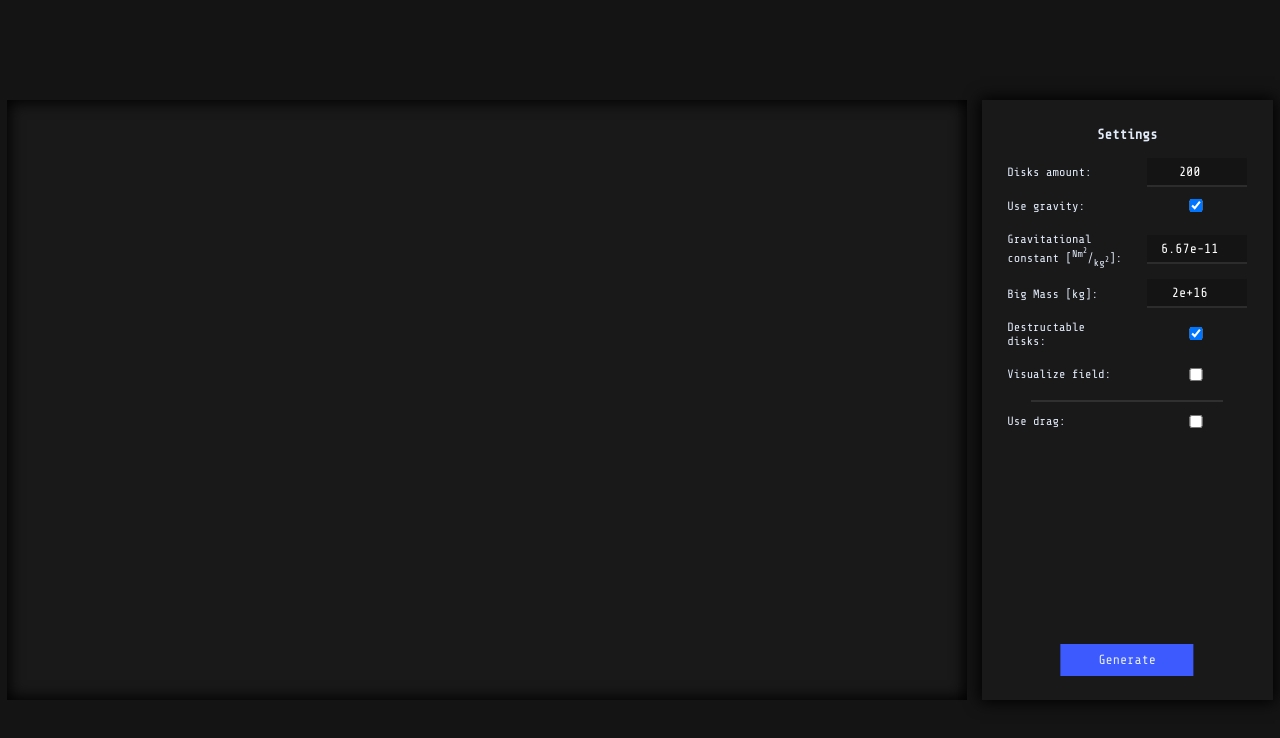
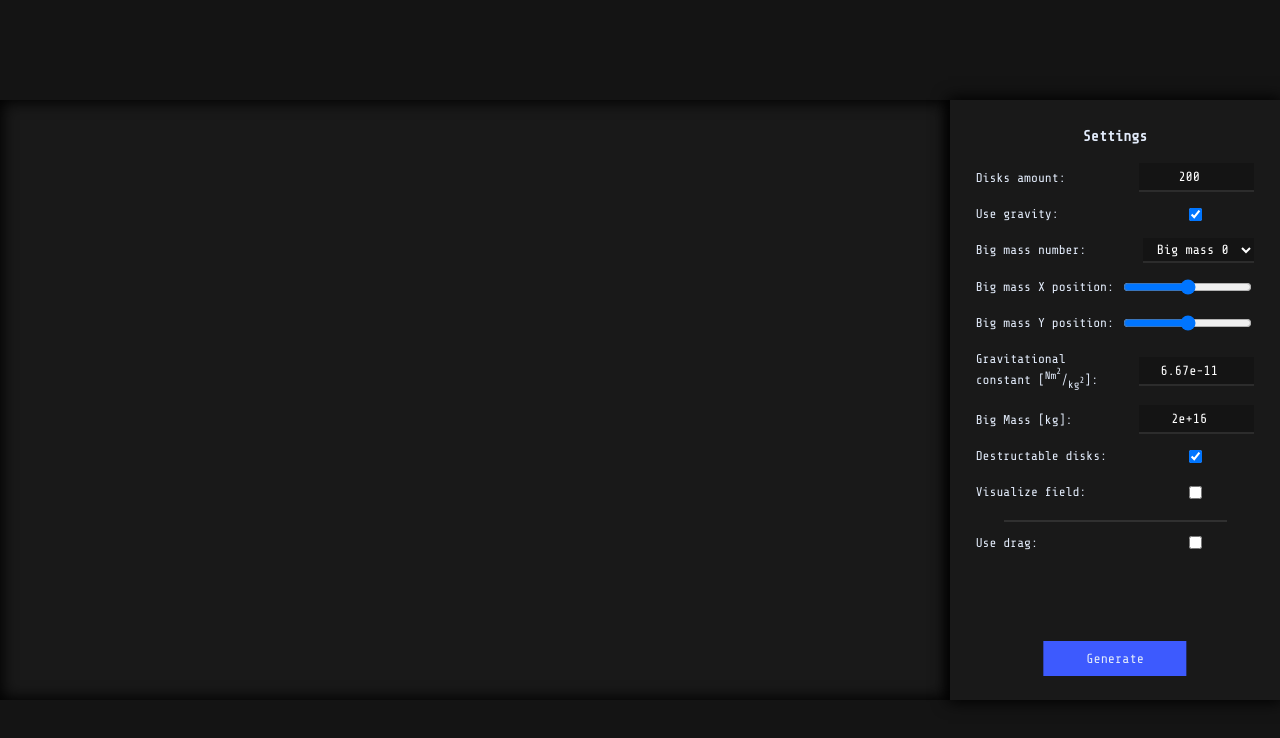
Before and after one commit to Robert-Kurczak/disk-simulation, a React (Create React App) app: page / in a window 1280 px wide. Both pictures are taken after a click on the checkbox 1196 px from the left and 205 px from the top of the page. Shown: the top 738 px of the page. Built offline with nearby package versions, Linux system fonts and the light colour scheme.

Commit message:
one source of truth, gravity position setting

```diff
--- a/src/components/MainCanvas/Simulation/SimulationCanvas.ts
+++ b/src/components/MainCanvas/Simulation/SimulationCanvas.ts
@@ -81,6 +81,11 @@ class SimulationCanvas{
 				6.67e-11,
 				new Vector2(this.width / 2, this.height / 2),
 				2e16
+			),
+			new GravityField(
+				6.67e-11,
+				new Vector2(this.width / 4, this.height / 4),
+				2e16
 			)
 		);
 
@@ -95,9 +100,10 @@ class SimulationCanvas{
 	}
 
 	//---Setters---
+	public setGravityFieldPosition(value: Vector2, fieldID: number){this.gravityFields[fieldID].fieldCenter = value}
 	public setDestructableDisks(value: boolean){this.destructableDisks = value}
-	public setGconstant(value: number){this.gravityFields[0].gConstant = value}
-	public setBigMass(value: number){this.gravityFields[0].mass = value}
+	public setGconstant(value: number, fieldID: number){this.gravityFields[fieldID].gConstant = value}
+	public setBigMass(value: number, fieldID: number){this.gravityFields[fieldID].mass = value;}
 	public setUseGravity(value: boolean){this.useGravity = value}
 
 	public setNormalViscosity(value: number){this.dragFields[0].normalViscosity = value}
@@ -110,10 +116,12 @@ class SimulationCanvas{
 	//---Getters---
 	public getWidth(){return this.width}
 	public getHeight(){return this.height}
+	public getGravityFieldsAmount(){return this.gravityFields.length}
+	public getGravityFieldPosition(fieldID: number){return this.gravityFields[fieldID].fieldCenter}
 
 	public getDestructableDisks(){return this.destructableDisks}
-	public getGconstant(){return this.gravityFields[0].gConstant}
-	public getBigMass(){return this.gravityFields[0].mass}
+	public getGconstant(fieldID: number){return this.gravityFields[fieldID].gConstant}
+	public getBigMass(fieldID: number){return this.gravityFields[fieldID].mass}
 	public getUseGravity(){return this.useGravity}
 
 	public getNormalViscosity(){return this.dragFields[0].normalViscosity}
@@ -268,15 +276,12 @@ class SimulationCanvas{
 		for(let field of this.gravityFields){
 			for(let y = 0; y < this.height; y++){
 				for(let x = 0 ; x < this.width; x++){
-					const potential: number = field.gConstant * field.mass / (field.getDistance(new Vector2(x, y)) + 0.01);
-
-					//TODO scale based on max radius
-					const scaledPotential = potential / 100;
+					const normalizedPotential = (100 / (field.getDistance(new Vector2(x, y)) + 100)) * 255;
 
 					const index: number = (y * this.width + x) * 4;
 
 					//R
-					fieldImg.data[index + 0] += scaledPotential;
+					fieldImg.data[index + 0] += normalizedPotential;
 					//G
 					fieldImg.data[index + 1] = 0;
 					//B
--- a/src/components/SettingsPanel/SettingsPanel.tsx
+++ b/src/components/SettingsPanel/SettingsPanel.tsx
@@ -1,9 +1,10 @@
-import { ChangeEvent, useState, useRef } from "react";
+import { ChangeEvent, useState } from "react";
 import SimulationCanvas from "../MainCanvas/Simulation/SimulationCanvas";
+import GravitySettings from "./sections/GravitySettings";
+import DragSettings from "./sections/DragSettings";
 
 import "../../styles/SettingsPanel.css";
-import GravitySettings from "./sections/GravitySettings";
-import DragSettings from "./sections/DragSettings";
+import { Vector2 } from "../MainCanvas/Simulation/Vector";
 
 interface Props{
 	mainCanvas: SimulationCanvas
@@ -12,53 +13,107 @@ interface Props{
 function SettingsPanel(props: Props){
 	const {mainCanvas} = props;
 
-	const [showGravitySettings, setShowGravitySettings] = useState(mainCanvas.getUseGravity());
-	let visualizeGravity = useRef(false);
 
-	const [showDragSettings, setShowDragSettings] = useState(mainCanvas.getUseDrag());
-	let visualizeDrag = useRef(false);
+	//---Single source of truth---
+	const [disksAmount, setDisksAmount] = useState(200);
+	const [useGravity, setUseGravity] = useState(mainCanvas.getUseGravity());
 
-	let disksAmount: number = 200;
+	const [destDisks, setDestDisks] = useState(mainCanvas.getDestructableDisks());
+	const [visualizeGravity, setVisualizeGravity] = useState(false);
 
-	const toggleGravitySettings = () => {
-		mainCanvas.setUseGravity(!showGravitySettings);
-		setShowGravitySettings(!showGravitySettings);
+	const [currentGravityField, setCurrentGravityField] = useState({
+		ID: 0,
+		position: mainCanvas.getGravityFieldPosition(0),
+		gConstant: mainCanvas.getGconstant(0),
+		bigMass: mainCanvas.getBigMass(0),
+	});
+
+	const [useDrag, setUseDrag] = useState(mainCanvas.getUseDrag());
+	const [normalViscosity, setNormalViscosity] = useState(mainCanvas.getNormalViscosity());
+	const [maxViscosity, setMaxViscosity] = useState(mainCanvas.getMaxViscosity());
+	const [viscositySlope, setViscositySlope] = useState(mainCanvas.getViscositySlope());
+	const [highVpositionX, setHighVpositionX] = useState(mainCanvas.getHighVpositionX());
+	const [visualizeDrag, setVisualizeDrag] = useState(false);
+	//------
+
+	//---Updaters---
+	//-Gravity-
+	const updateDisksAmount = (e: ChangeEvent<HTMLInputElement>) => {
+		const value: number = parseInt(e.target.value);
+		setDisksAmount(value);
 	}
 
-	const toggleDragSettings = () => {
-		mainCanvas.setUseDrag(!showDragSettings);
-		setShowDragSettings(!showDragSettings);
+	const updateCurrentGravityField = (e: ChangeEvent<HTMLSelectElement>) => {
+		const value: number = e.target.selectedIndex;
+
+		setCurrentGravityField({
+			ID: value,
+			position: mainCanvas.getGravityFieldPosition(value),
+			gConstant: mainCanvas.getGconstant(value),
+			bigMass: mainCanvas.getBigMass(value)
+		});
 	}
 
-	//---Updaters---
-	const updateAmount = (e: ChangeEvent<HTMLInputElement>) => {
+	const updateCurrentGravityFieldPositionX = (e: ChangeEvent<HTMLInputElement>) => {
 		const value: number = parseInt(e.target.value);
 
-		if(value >= 0) disksAmount = value;
-	};
+		const ID: number = currentGravityField.ID
+		const positionY: number = currentGravityField.position.y;
+		const newPosition: Vector2 = new Vector2(value, positionY);
 
-	//-Gravity-
+		mainCanvas.setGravityFieldPosition(newPosition, ID);
+		if(visualizeGravity){mainCanvas.printGravityFieldImg()}
+
+		setCurrentGravityField({...currentGravityField, position: newPosition});
+	}
+
+	const updateCurrentGravityFieldPositionY = (e: ChangeEvent<HTMLInputElement>) => {
+		const value: number = parseInt(e.target.value);
+
+		const ID: number = currentGravityField.ID;
+		const positionX: number = currentGravityField.position.x;
+		const newPosition: Vector2 = new Vector2(positionX, value);
+
+		mainCanvas.setGravityFieldPosition(newPosition, ID);
+		if(visualizeGravity){mainCanvas.printGravityFieldImg()}
+
+		setCurrentGravityField({...currentGravityField, position: newPosition});
+	}
+
+	const updateUseGravity = (e: ChangeEvent<HTMLInputElement>) => {
+		const value: boolean = e.target.checked;
+
+		mainCanvas.setUseGravity(value);
+		setUseGravity(value);
+	}
+
 	const updateGconstant = (e: ChangeEvent<HTMLInputElement>) => {
-		mainCanvas.setGconstant(parseFloat(e.target.value));
+		const value: number = parseFloat(e.target.value);
 
-		if(visualizeGravity.current){mainCanvas.printGravityFieldImg()}
-	};
+		mainCanvas.setGconstant(value, currentGravityField.ID);
+		if(visualizeGravity){mainCanvas.printGravityFieldImg()}
+
+		setCurrentGravityField({...currentGravityField, gConstant: value});
+	}
 
 	const updateBigMass = (e: ChangeEvent<HTMLInputElement>) => {
 		const value: number = parseFloat(e.target.value);
 
-		if(value > 0) mainCanvas.setBigMass(value);
-		if(visualizeGravity.current){mainCanvas.printGravityFieldImg()}
-	};
+		mainCanvas.setBigMass(value, currentGravityField.ID);
+		if(visualizeGravity){mainCanvas.printGravityFieldImg()}
+
+		setCurrentGravityField({...currentGravityField, bigMass: value});
+	}
 
 	const updateDestDisks = (e: ChangeEvent<HTMLInputElement>) => {
-		mainCanvas.setDestructableDisks(e.target.checked);
-	};
-
-	const updateVisualizeGravityHandler = (e: ChangeEvent<HTMLInputElement>) => {
 		const value: boolean = e.target.checked;
 
-		visualizeGravity.current = value;
+		mainCanvas.setDestructableDisks(value);
+		setDestDisks(value);
+	}
+
+	const updateVisualizeGravity = (e: ChangeEvent<HTMLInputElement>) => {
+		const value: boolean = e.target.checked;
 
 		if(value){
 			mainCanvas.printGravityFieldImg();
@@ -66,38 +121,57 @@ function SettingsPanel(props: Props){
 		else{
 			mainCanvas.clearGravityFieldImg();
 		}
+
+		setVisualizeGravity(value);
 	}
 	//--
 
 	//-Drag-
-	const updateNormalViscHandler = (e: ChangeEvent<HTMLInputElement>) => {
-		mainCanvas.setNormalViscosity(parseFloat(e.target.value));
+	const updateUseDrag = (e: ChangeEvent<HTMLInputElement>) => {
+		const value: boolean = e.target.checked;
 
-		if(visualizeDrag.current){mainCanvas.printDragFieldImg()}
+		mainCanvas.setUseDrag(value);
+		setUseDrag(value);
 	}
 
-	const updateMaxViscHandler = (e: ChangeEvent<HTMLInputElement>) => {
-		mainCanvas.setMaxViscosity(parseFloat(e.target.value));
+	const updateNormalViscosity = (e: ChangeEvent<HTMLInputElement>) => {
+		const value: number = parseFloat(e.target.value);
 
-		if(visualizeDrag.current){mainCanvas.printDragFieldImg()}
+		mainCanvas.setNormalViscosity(value);
+		if(visualizeDrag){mainCanvas.printDragFieldImg()}
+
+		setNormalViscosity(value);
 	}
 
-	const updateViscSlopeHandler = (e: ChangeEvent<HTMLInputElement>) => {
-		mainCanvas.setViscositySlope(parseFloat(e.target.value));
+	const updateMaxViscosity = (e: ChangeEvent<HTMLInputElement>) => {
+		const value: number = parseFloat(e.target.value);
 
-		if(visualizeDrag.current){mainCanvas.printDragFieldImg()}
+		mainCanvas.setMaxViscosity(value);
+		if(visualizeDrag){mainCanvas.printDragFieldImg()}
+
+		setMaxViscosity(value);
 	}
 
-	const updateHighVpositionXHandler = (e: ChangeEvent<HTMLInputElement>) => {
-		mainCanvas.setHighVpositionX(parseFloat(e.target.value));
+	const updateViscositySlope = (e: ChangeEvent<HTMLInputElement>) => {
+		const value: number = parseFloat(e.target.value);
 
-		if(visualizeDrag.current){mainCanvas.printDragFieldImg()}
+		mainCanvas.setViscositySlope(value);
+		if(visualizeDrag){mainCanvas.printDragFieldImg()}
+
+		setViscositySlope(value);
 	}
 
-	const updateVisualizeDragHandler = (e: ChangeEvent<HTMLInputElement>) => {
+	const updateHighVpositionX = (e: ChangeEvent<HTMLInputElement>) => {
+		const value: number = parseInt(e.target.value);
+
+		mainCanvas.setHighVpositionX(value);
+		if(visualizeDrag){mainCanvas.printDragFieldImg()}
+
+		setHighVpositionX(value);
+	}
+
+	const updateVisualizeDrag = (e: ChangeEvent<HTMLInputElement>) => {
 		const value: boolean = e.target.checked;
-
-		visualizeDrag.current = value;
 
 		if(value){
 			mainCanvas.printDragFieldImg();
@@ -105,6 +179,9 @@ function SettingsPanel(props: Props){
 		else{
 			mainCanvas.clearDragFieldImg();
 		}
+
+		setVisualizeDrag(value);
+
 	}
 	//--
 	//------
@@ -115,61 +192,74 @@ function SettingsPanel(props: Props){
 
 	return(
 		<div className="settings-panel">
+			<div className="settings-section">
 				<h3>Settings</h3>
-			<div className="settings-section">
+				<div className="setting">
 					<p>Disks amount:</p>
-				<input type="number" defaultValue={disksAmount} min={0} onInput={updateAmount}/>
+					<input type="number" value={disksAmount} onChange={updateDisksAmount}/>
 				</div>
 
-			<div className="settings-section">
+				<div className="setting">
 					<p>Use gravity: </p>
-				<input type="checkbox" defaultChecked={showGravitySettings} onClick={toggleGravitySettings}></input>
+					<input type="checkbox" checked={useGravity} onChange={updateUseGravity}/>
 				</div>
 
-			{showGravitySettings &&
+				{useGravity &&
 					<GravitySettings
-					defaultGconstant={mainCanvas.getGconstant()}
-					updateGconstantHandler={updateGconstant}
+						bigMassAmount={mainCanvas.getGravityFieldsAmount()}
 
-					defaultBigMass={mainCanvas.getBigMass()}
-					updateBigMassHandler={updateBigMass}
+						canvasWidth={mainCanvas.getWidth()}
+						canvasHeight={mainCanvas.getHeight()}
 
-					defaultDestDisks={mainCanvas.getDestructableDisks()}
-					updateDestDisksHandler={updateDestDisks}
+						currentGravityFieldPosition={currentGravityField.position}
+						updateCurrentGravityFieldPositionX={updateCurrentGravityFieldPositionX}
+						updateCurrentGravityFieldPositionY={updateCurrentGravityFieldPositionY}
 
-					defaultVisualizeGravity={visualizeGravity.current}
-					updateVisualizeGravityHandler={updateVisualizeGravityHandler}
+						currentGravityFieldID={currentGravityField.ID}
+						updateCurrentGravityField={updateCurrentGravityField}
+
+						gConstant={currentGravityField.gConstant}
+						updateGconstant={updateGconstant}
+
+						bigMass={currentGravityField.bigMass}
+						updateBigMass={updateBigMass}
+
+						destDisks={destDisks}
+						updateDestDisks={updateDestDisks}
+
+						visualizeGravity={visualizeGravity}
+						updateVisualizeGravity={updateVisualizeGravity}
 					/>
 				}
 
 				<div className="section-divider"></div>
 
-			<div className="settings-section">
+				<div className="setting">
 					<p>Use drag: </p>
-				<input type="checkbox" defaultChecked={showDragSettings} onClick={toggleDragSettings}></input>
+					<input type="checkbox" checked={useDrag} onChange={updateUseDrag}/>
 				</div>
 
-			{showDragSettings &&
+				{useDrag &&
 					<DragSettings
 						canvasWidth={mainCanvas.getWidth()}
 
-					defaultNormalViscosity={mainCanvas.getNormalViscosity()}
-					updateNormalViscHandler={updateNormalViscHandler}
+						normalViscosity={normalViscosity}
+						updateNormalViscosity={updateNormalViscosity}
 
-					defaultMaxViscosity={mainCanvas.getMaxViscosity()}
-					updateMaxViscHandler={updateMaxViscHandler}
+						maxViscosity={maxViscosity}
+						updateMaxViscosity={updateMaxViscosity}
 
-					defaultViscositySlope={mainCanvas.getViscositySlope()}
-					updateViscSlopeHandler={updateViscSlopeHandler}
+						viscositySlope={viscositySlope}
+						updateViscositySlope={updateViscositySlope}
 
-					defaultHighVpositionX={mainCanvas.getHighVpositionX()}
-					updateHighVpositionXHandler={updateHighVpositionXHandler}
+						highVpositionX={highVpositionX}
+						updateHighVpositionX={updateHighVpositionX}
 
-					defaultVisualizeDrag={visualizeDrag.current}
-					updateVisualizeDragHandler={updateVisualizeDragHandler}
+						visualizeDrag={visualizeDrag}
+						updateVisualizeDrag={updateVisualizeDrag}
 					/>
 				}
-
+			</div>
 
 			<button onClick={generate}>Generate</button>
 		</div>
--- a/src/components/SettingsPanel/sections/DragSettings.tsx
+++ b/src/components/SettingsPanel/sections/DragSettings.tsx
@@ -3,79 +3,80 @@ import React from "react";
 interface Props{
 	canvasWidth: number;
 
-	defaultNormalViscosity: number;
-	updateNormalViscHandler: React.FormEventHandler<HTMLInputElement>;
+	normalViscosity: number;
+	updateNormalViscosity: React.FormEventHandler<HTMLInputElement>;
 
-	defaultMaxViscosity: number;
-	updateMaxViscHandler: React.FormEventHandler<HTMLInputElement>;
+	maxViscosity: number;
+	updateMaxViscosity: React.FormEventHandler<HTMLInputElement>;
 
-	defaultViscositySlope: number;
-	updateViscSlopeHandler: React.FormEventHandler<HTMLInputElement>;
+	viscositySlope: number;
+	updateViscositySlope: React.FormEventHandler<HTMLInputElement>;
 
-	defaultHighVpositionX: number;
-	updateHighVpositionXHandler: React.FormEventHandler<HTMLInputElement>;
+	highVpositionX: number;
+	updateHighVpositionX: React.FormEventHandler<HTMLInputElement>;
 
-	defaultVisualizeDrag: boolean;
-	updateVisualizeDragHandler: React.FormEventHandler<HTMLInputElement>;
+	visualizeDrag: boolean;
+	updateVisualizeDrag: React.FormEventHandler<HTMLInputElement>;
 }
 
 function DragSettings(props: Props){
 	const {
 		canvasWidth,
 
-		defaultNormalViscosity,
-		updateNormalViscHandler,
+		normalViscosity,
+		updateNormalViscosity,
 
-		defaultMaxViscosity,
-		updateMaxViscHandler,
+		maxViscosity,
+		updateMaxViscosity,
 
-		defaultViscositySlope,
-		updateViscSlopeHandler,
+		viscositySlope,
+		updateViscositySlope,
 
-		defaultHighVpositionX,
-		updateHighVpositionXHandler,
+		highVpositionX,
+		updateHighVpositionX,
 
-		defaultVisualizeDrag,
-		updateVisualizeDragHandler
+		visualizeDrag,
+		updateVisualizeDrag
 	} = props;
 
 
 	return(
 		<React.Fragment>
-			<div className="settings-section">
+			<div className="setting">
 				<p>Normal viscosity [Pa⋅s]:</p>
 				<input
 					type="number"
 					step={0.01}
 
-					defaultValue={defaultNormalViscosity}
-					onChange={updateNormalViscHandler}
+					value={normalViscosity}
+					onChange={updateNormalViscosity}
 				/>
 			</div>
 
-			<div className="settings-section">
+			<div className="setting">
 				<p>Max viscosity [Pa⋅s]:</p>
 				<input
 					type="number"
 					step={0.01}
 
-					defaultValue={defaultMaxViscosity}
-					onChange={updateMaxViscHandler}
+					value={maxViscosity}
+					onChange={updateMaxViscosity}
 				/>
 			</div>
 
-			<div className="settings-section">
+			<div className="setting">
 				<p>Viscosity slope:</p>
 				<input
 					type="number"
-					step={0.001}
+					step={0.00001}
+					min={0}
 
-					defaultValue={defaultViscositySlope}
-					onChange={updateViscSlopeHandler}
+					value={viscositySlope}
+					onChange={updateViscositySlope}
 				/>
 			</div>
 
-			<div className="settings-section">
+			<div className="setting">
 				<p>High viscosity position</p>
 				<input
 					type="range"
@@ -83,17 +84,17 @@ function DragSettings(props: Props){
 					max={canvasWidth}
 					step={1}
 
-					defaultValue={defaultHighVpositionX}
-					onChange={updateHighVpositionXHandler}
+					value={highVpositionX}
+					onChange={updateHighVpositionX}
 				/>
 			</div>
 
-			<div className="settings-section">
+			<div className="setting">
 				<p>Visualize field:</p>
 				<input
 					type="checkbox"
-					defaultChecked={defaultVisualizeDrag}
-					onClick={updateVisualizeDragHandler}
+					checked={visualizeDrag}
+					onChange={updateVisualizeDrag}
 				/>
 			</div>
 		</React.Fragment>
--- a/src/components/SettingsPanel/sections/GravitySettings.tsx
+++ b/src/components/SettingsPanel/sections/GravitySettings.tsx
@@ -1,72 +1,144 @@
 import React from "react"
+import { Vector2 } from "../../MainCanvas/Simulation/Vector";
 
 interface Props{
-	defaultGconstant: number;
-	updateGconstantHandler: React.FormEventHandler<HTMLInputElement>;
+	bigMassAmount: number;
 
-	defaultBigMass: number;
-	updateBigMassHandler: React.FormEventHandler<HTMLInputElement>;
+	currentGravityFieldID: number;
+	updateCurrentGravityField: React.FormEventHandler<HTMLSelectElement>;
 
-	defaultDestDisks: boolean,
-	updateDestDisksHandler: React.FormEventHandler<HTMLInputElement>;
+	canvasWidth: number;
+	canvasHeight: number;
 
-	defaultVisualizeGravity: boolean,
-	updateVisualizeGravityHandler: React.FormEventHandler<HTMLInputElement>
+	currentGravityFieldPosition: Vector2;
+	updateCurrentGravityFieldPositionX: React.FormEventHandler<HTMLInputElement>;
+	updateCurrentGravityFieldPositionY: React.FormEventHandler<HTMLInputElement>;
+
+	gConstant: number;
+	updateGconstant: React.FormEventHandler<HTMLInputElement>;
+
+	bigMass: number;
+	updateBigMass: React.FormEventHandler<HTMLInputElement>;
+
+	destDisks: boolean;
+	updateDestDisks: React.FormEventHandler<HTMLInputElement>;
+
+	visualizeGravity: boolean;
+	updateVisualizeGravity: React.FormEventHandler<HTMLInputElement>;
+
 }
 
 function GravitySettings(props: Props){
 	const {
-		defaultGconstant,
-		updateGconstantHandler,
+		bigMassAmount,
 
-		defaultBigMass,
-		updateBigMassHandler,
+		currentGravityFieldID,
+		updateCurrentGravityField,
 
-		defaultDestDisks,
-		updateDestDisksHandler,
+		canvasWidth,
+		canvasHeight,
 
-		defaultVisualizeGravity,
-		updateVisualizeGravityHandler
+		currentGravityFieldPosition,
+		updateCurrentGravityFieldPositionX,
+		updateCurrentGravityFieldPositionY,
+
+		gConstant,
+		updateGconstant,
+
+		bigMass,
+		updateBigMass,
+
+		destDisks,
+		updateDestDisks,
+
+		visualizeGravity,
+		updateVisualizeGravity
 	}= props;
+
+	const bigMassArray = [];
+	for(let i = 0; i < bigMassAmount; i++){
+		bigMassArray.push(
+			<option key={i}>Big Mass {i}</option>
+		)
+	}
 
 	return(
 		<React.Fragment>
-			<div className="settings-section">
+			<div className="setting">
+				<p>Big mass number: </p>
+				<select onChange={updateCurrentGravityField}>
+					{
+						[...Array(bigMassAmount)].map((x, i) =>
+							<option selected={i === currentGravityFieldID} key={i}>Big mass {i}</option>
+						)
+					}
+				</select>
+			</div>
+
+			<div className="setting">
+				<p>Big mass X position: </p>
+				<input
+					type="range"
+					min={0}
+					max={canvasWidth}
+					step={1}
+
+					value={currentGravityFieldPosition.x}
+					onChange={updateCurrentGravityFieldPositionX}
+				/>
+			</div>
+
+			<div className="setting">
+				<p>Big mass Y position: </p>
+				<input
+					type="range"
+					min={0}
+					max={canvasHeight}
+					step={1}
+
+					value={currentGravityFieldPosition.y}
+					onChange={updateCurrentGravityFieldPositionY}
+				/>
+			</div>
+
+			<div className="setting">
 				<p>Gravitational constant [<sup>Nm<sup>2</sup></sup>&frasl;<sub>kg<sup>2</sup></sub>]:</p>
 				<input
 					type="number"
-					defaultValue={defaultGconstant.toExponential()}
 					step={1e-13}
-					onChange={updateGconstantHandler}
+
+					value={gConstant.toExponential()}
+					onChange={updateGconstant}
 				/>
 			</div>
 
-			<div className="settings-section">
+			<div className="setting">
 				<p>Big Mass [kg]:</p>
 				<input
 					type="number"
-					defaultValue={defaultBigMass.toExponential()}
 					step={1e+18}
 					min={0}
-					onChange={updateBigMassHandler}
+
+					value={bigMass.toExponential()}
+					onChange={updateBigMass}
 				/>
 			</div>
 
-			<div className="settings-section">
+			<div className="setting">
 				<p>Destructable disks:</p>
 				<input
 					type="checkbox"
-					defaultChecked={defaultDestDisks}
-					onClick={updateDestDisksHandler}
+					checked={destDisks}
+					onChange={updateDestDisks}
 				/>
 			</div>
 
-			<div className="settings-section">
+			<div className="setting">
 				<p>Visualize field:</p>
 				<input
 					type="checkbox"
-					defaultChecked={defaultVisualizeGravity}
-					onClick={updateVisualizeGravityHandler}
+					checked={visualizeGravity}
+					onChange={updateVisualizeGravity}
 				/>
 			</div>
 		</React.Fragment>
--- a/src/styles/SettingsPanel.css
+++ b/src/styles/SettingsPanel.css
@@ -1,7 +1,8 @@
 .settings-panel{
-	width: 20em;
-	font-size: 75%;
-	padding: 1% 2%;
+	width: 26em;
+	font-size: 80%;
+	padding: 1% 2% 5% 2%;
+	box-sizing: border-box;
 
 	text-align: center;
 	position: relative;
@@ -11,12 +12,17 @@
 }
 
 .settings-section{
+	max-height: 38em;
+	overflow: auto;
+}
+
+.setting{
 	display: flex;
 	align-items: center;
 	justify-content: space-between;
 }
 
-.settings-section input[type=number]{
+.setting input[type=number], .setting select{
 	width: 40%;
 	height: 25px;
 	background-color: #141414;
@@ -31,11 +37,11 @@
 	-moz-appearance: textfield;
 }
 
-.settings-section input[type=checkbox]{
+.setting input[type=checkbox]{
 	width: 40%;
 }
 
-.settings-section p{
+.setting p{
 	max-width: 50%;
 	margin: 4% 0%;
 
```
Lines whose indentation alone changed are shown as unchanged.
